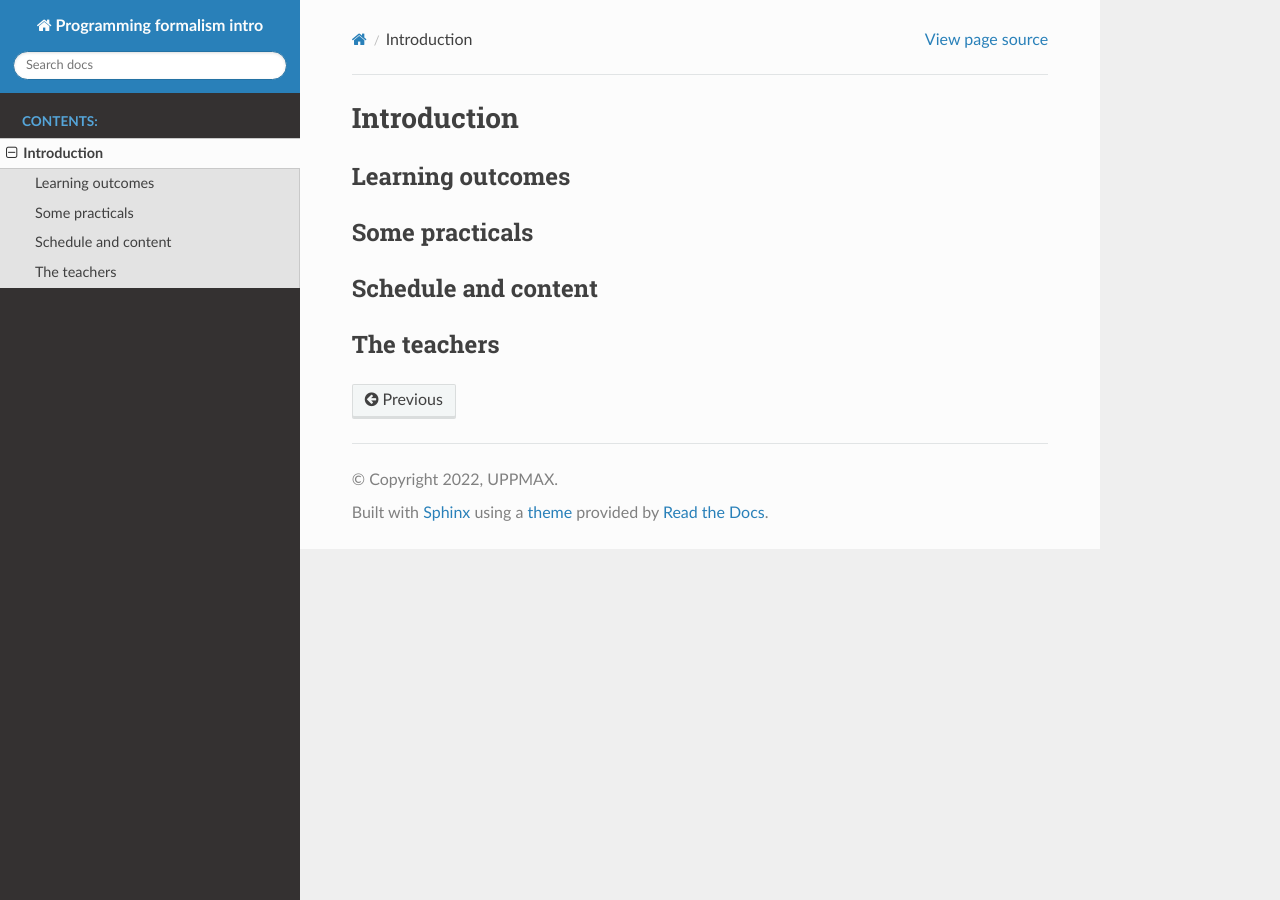
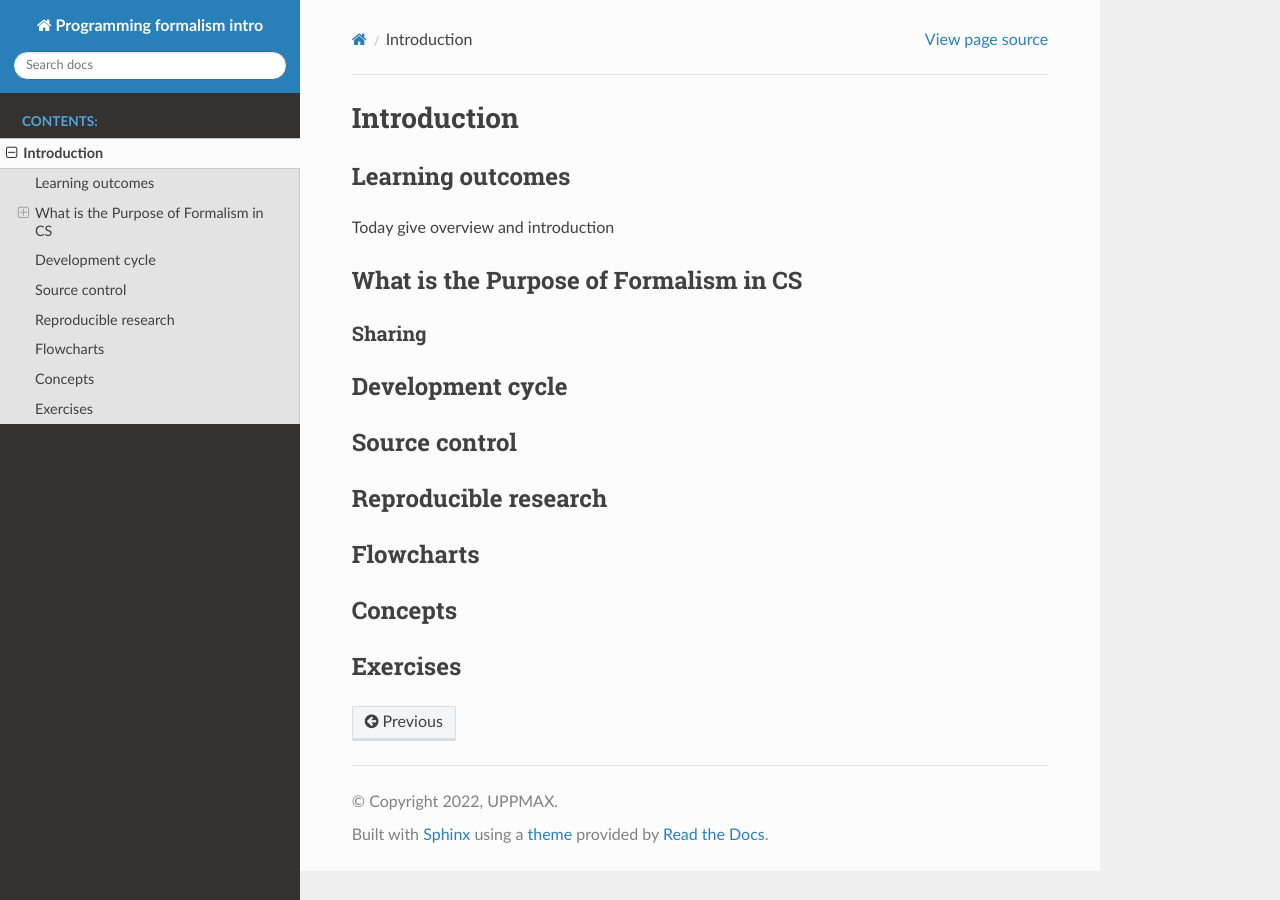
Before and after one commit to UPPMAX/programming_formalisms_intro, a Sphinx documentation site: the page built from doc/intro.md, in a window 1280 px wide. Built offline with Sphinx 7.4.7 and the Read the Docs theme 2.0.0, drawn with Linux system fonts in a browser that asks for light colours.

Commit message:
Update intro.md

```diff
--- a/doc/intro.md
+++ b/doc/intro.md
@@ -2,8 +2,20 @@
 
 ## Learning outcomes
 
-## Some practicals
+Today give overview and introduction
 
-## Schedule and content
+## What is the Purpose of Formalism in CS
 
-## The teachers
+### Sharing
+
+## Development cycle
+
+## Source control
+
+## Reproducible research
+
+## Flowcharts
+
+## Concepts
+
+## Exercises
```
